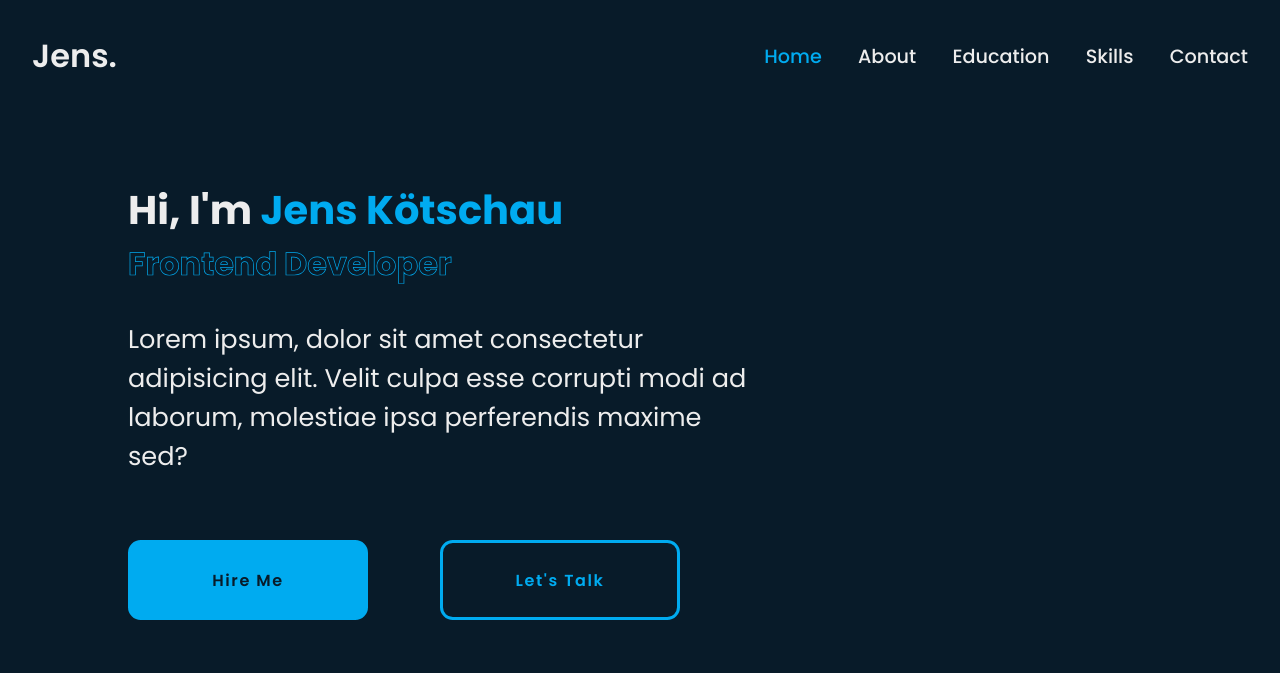
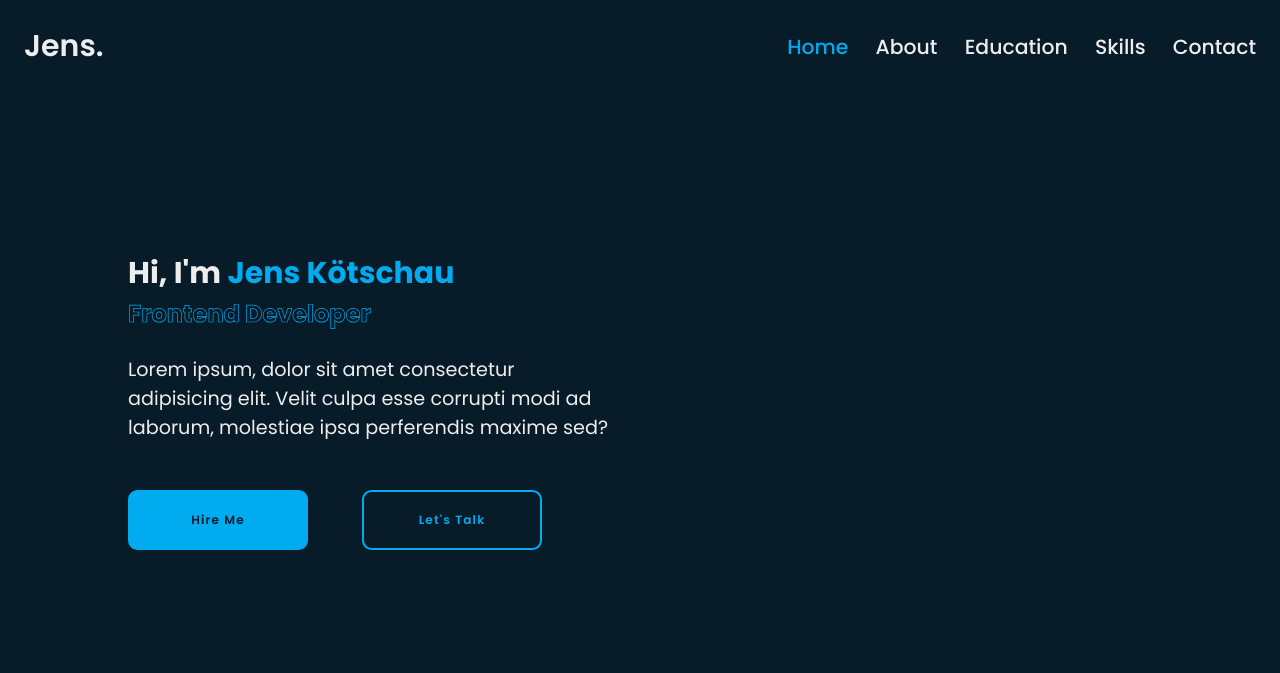
Before and after one commit to Jenseko/portfolio-new, a website built with Vite: page index.html in a window 1280 px wide. Shown: the top 673 px of the page. Built offline with nearby package versions, Linux system fonts and the light colour scheme.

Commit message:
continue with JS

```diff
--- a/main.js
+++ b/main.js
@@ -11,6 +11,16 @@ window.scroll = () => {
     let offset = sec.offsetTop - 100;
     let height = sec.offsetHeight;
     let id = sec.getAttribute("id");
+
+    if (top >= offset && top < offset + height) {
+      // active navbar links
+      navLinks.forEach((links) => {
+        links.classList.remove("active");
+        document
+          .querySelector("header nav a[href*=" + id + "]")
+          .classList.add("active");
+      });
+    }
   });
   let header = document.querySelector("header");
 
--- a/style.css
+++ b/style.css
@@ -19,7 +19,7 @@
 }
 
 html {
-  font-size: 1rem;
+  font-size: 0.75rem;
   overflow-x: hidden;
 }
 
@@ -38,6 +38,8 @@ header {
   display: flex;
   justify-content: space-between;
   align-items: center;
+  z-index: 100;
+  transition: 0.3s;
 }
 
 .header.sticky {
@@ -45,13 +47,13 @@ header {
 }
 
 .logo {
-  font-size: 2rem;
+  font-size: 2.5rem;
   color: var(--text-color);
   font-weight: 600;
 }
 
 .navbar a {
-  font-size: 1.2rem;
+  font-size: 1.7rem;
   color: var(--text-color);
   font-weight: 500;
   margin-left: 2rem;
```
